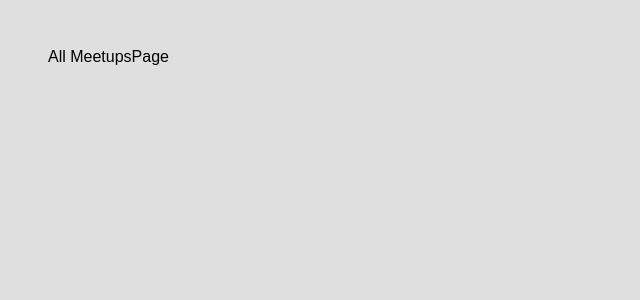
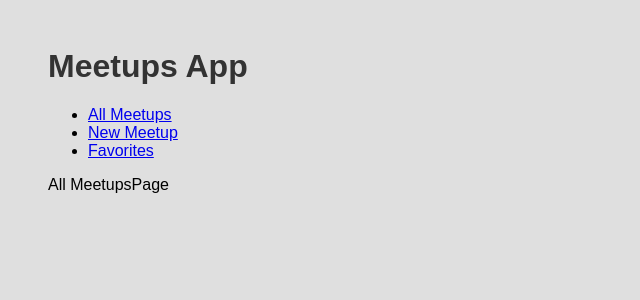
Before and after one commit to saturdayclass/react-meetup-app, a React (Create React App) app: page / in a window 1280 px wide. Shown: the top 300 px of the page, without its empty margins (0-640 px from the left). Built offline with nearby package versions, Linux system fonts and the light colour scheme.

Commit message:
update: calling main navigation component in app component and fixing some missing link path

```diff
--- a/src/App.js
+++ b/src/App.js
@@ -3,9 +3,11 @@ import { Route } from 'react-router-dom';
 import AllMeetupsPage from './pages/AllMeetups';
 import NewMeetupPage from './pages/NewMeetup';
 import FavoritesPage from './pages/Favorites';
+import MainNavigation from './components/layout/MainNavigation';
 function App() {
   return (
     <div>
+      <MainNavigation />
       <Route path="/" exact component={AllMeetupsPage} />
       <Route path="/new-meetup" component={NewMeetupPage} />
       <Route path="/favorites" component={FavoritesPage} />
--- a/src/components/layout/MainNavigation.js
+++ b/src/components/layout/MainNavigation.js
@@ -11,10 +11,10 @@ const MainNavigation = () => {
             <Link to="/">All Meetups</Link>
           </li>
           <li>
-            <Link to="/">New Meetup</Link>
+            <Link to="/new-meetup">New Meetup</Link>
           </li>
           <li>
-            <Link to="/">Favorites</Link>
+            <Link to="/favorites">Favorites</Link>
           </li>
         </ul>
       </nav>
```
